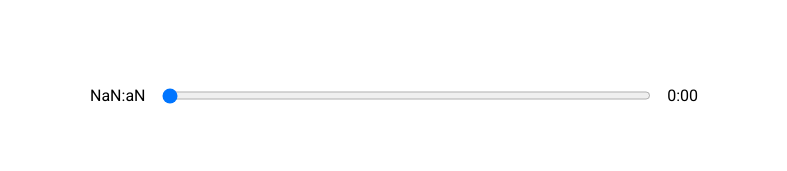
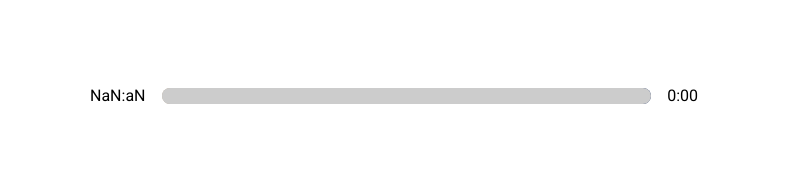
Before and after one commit to kokoforbes/music-player, a React (Create React App) app: page / in a window 1280 px wide. Shown: the part 490-661 px from the top of the page, without its empty margins (246-1033 px from the left). Built offline with nearby package versions, Linux system fonts and the light colour scheme.

Commit message:
Updated audio track to change color based off current song

```diff
--- a/src/App.js
+++ b/src/App.js
@@ -17,16 +17,27 @@
   const [songInfo, setSongInfo] = useState({
     currenTime: 0,
     duration: 0,
+    animationPercentage: 0,
   });
 
   const timeUpdateHandler = (e) => {
     const currentTime = e.target.currentTime;
     const duration = e.target.duration;
 
+    //calculate percentage
+    const roundedCurrent = Math.round(currentTime);
+
+    const roundedDuration = Math.round(duration);
+
+    const animationPercentage = Math.round(
+      (roundedCurrent / roundedDuration) * 100
+    );
+
     setSongInfo({
       ...songInfo,
       currentTime,
       duration,
+      animationPercentage,
     });
   };
 
--- a/src/components/Player.js
+++ b/src/components/Player.js
@@ -83,10 +83,22 @@
     );
   };
 
+  //Add Styles
+  const trackAnim = {
+    transform: `translateX(${songInfo.animationPercentage}%)`,
+  };
+
   return (
     <div className='player'>
       <div className='time-control'>
         <p>{getTime(songInfo.currentTime)}</p>
+
+        <div
+          style={{
+            background: `linear-gradient(to right, ${currentSong.color[0]}, ${currentSong.color[1]})`,
+          }}
+          className='track'
+        >
           <input
             min={0}
             max={songInfo.duration || 0}
@@ -97,6 +109,9 @@
             id='timer'
             aria-label='time control'
           />
+          <div style={trackAnim} className='animate-track'></div>
+        </div>
+
         <p>{songInfo.duration ? getTime(songInfo.duration) : "0:00"}</p>
       </div>
 
--- a/src/styles/_player.scss
+++ b/src/styles/_player.scss
@@ -9,10 +9,13 @@
 .time-control {
   width: 50%;
   display: flex;
+  align-items: center;
 
   input {
     width: 100%;
-    padding: 1rem 0;
+    -webkit-appearance: none;
+    background: transparent;
+    cursor: pointer;
   }
 
   p {
@@ -31,3 +34,34 @@
     cursor: pointer;
   }
 }
+
+input[type="range"]:focus {
+  outline: none;
+}
+
+input[type="range"]::-webkit-slider-thumb {
+  -webkit-appearance: none;
+  height: 16px;
+  width: 16px;
+  border-radius: 100%;
+}
+
+.track {
+  background: lightblue;
+  width: 100%;
+  height: 1rem;
+  position: relative;
+  border-radius: 1rem;
+  overflow: hidden;
+}
+
+.animate-track {
+  background: rgb(204, 204, 204);
+  height: 100%;
+  width: 100%;
+  position: absolute;
+  left: 0;
+  top: 0;
+  transform: translate(0%);
+  pointer-events: none;
+}
```
Lines whose indentation alone changed are shown as unchanged.
